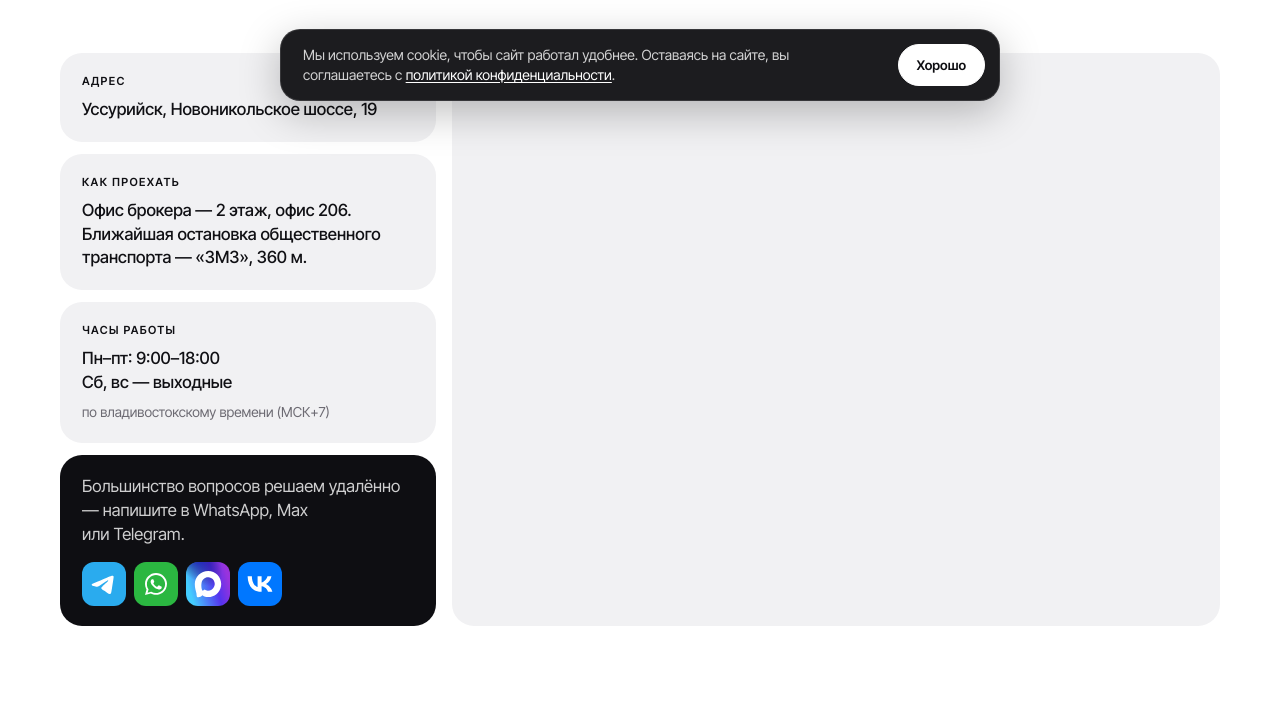
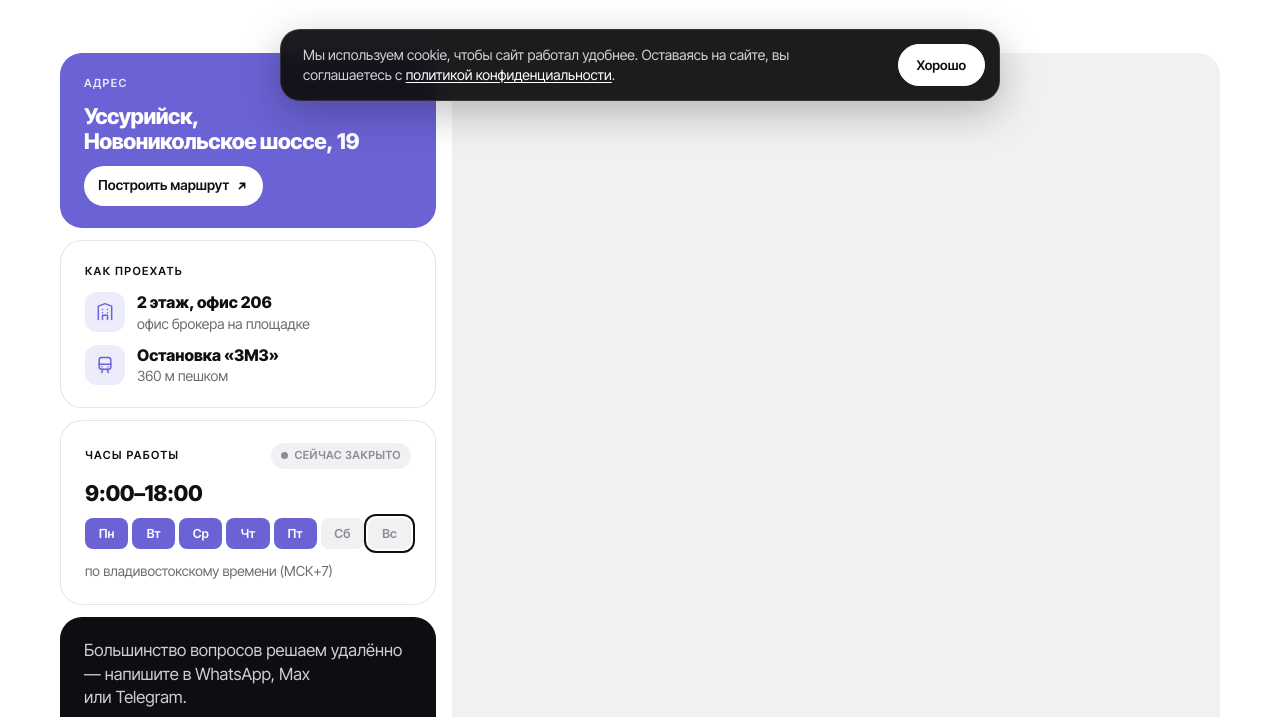
Before and after one commit to Ivanweb1/dvbr-competitors, a plain HTML site: page home/kontakty.html in a window 1280 px wide. Shown: the part 683-1400 px from the top of the page. Drawn offline with Linux system fonts and the light colour scheme.

Commit message:
Контакты: карточки адреса, проезда и часов
Co-Authored-By: Claude Opus 5.5 <noreply@anthropic.com>

```diff
--- a/home/assets/css/main.css
+++ b/home/assets/css/main.css
@@ -1312,3 +1312,28 @@ html[data-font="unbounded"] .hs-cell strong, html[data-font="oswald"] .hs-cell s
 .ct-info { grid-template-rows: auto auto auto 1fr; }
 .ct-item--dark { align-content: space-between; }
 @media (max-width: 1000px) { .ct-info { grid-template-rows: none; } }
+/* Контакты v2: фиолетовый адрес, белые карточки с рамкой, иконки, неделя и статус «открыто» */
+.ct-info { gap: 12px; }
+.ct-item { gap: 12px; padding: 22px 24px; }
+.ct-item .hs-label { display: flex; justify-content: space-between; align-items: center; gap: 10px; margin: 0; }
+.ct-big { font-family: var(--title); font-size: clamp(1.3rem, 1.7vw, 1.65rem) !important; font-weight: 800 !important; line-height: 1.15 !important; letter-spacing: -.02em; }
+.ct-item--accent { color: #fff; background: var(--purple); }
+.ct-item--accent .hs-label { opacity: .85; }
+.ct-route { display: inline-flex; align-items: center; gap: 6px; justify-self: start; padding: 9px 14px; border-radius: 999px; color: var(--ink); background: #fff; font-size: .86rem; font-weight: 600; transition: transform .2s; }
+.ct-route:hover { transform: translateY(-2px); }
+.ct-route svg { width: 14px; height: 14px; fill: none; stroke: currentColor; stroke-width: 1.8; stroke-linecap: round; }
+.ct-item--line { border: 1px solid rgba(0,0,0,.1); background: #fff; }
+.ct-how { display: grid; gap: 12px; margin: 0; padding: 0; list-style: none; }
+.ct-how li { display: flex; align-items: center; gap: 12px; }
+.ct-how i { display: grid; place-items: center; flex: none; width: 40px; height: 40px; border-radius: 12px; color: var(--purple); background: rgba(107,98,213,.12); }
+.ct-how svg { width: 20px; height: 20px; fill: none; stroke: currentColor; stroke-width: 1.8; stroke-linecap: round; stroke-linejoin: round; }
+.ct-how span { display: grid; color: #6d6b73; font-size: .88rem; line-height: 1.35; }
+.ct-how b { color: var(--ink); font-size: 1rem; }
+.ct-week { display: grid; grid-template-columns: repeat(7, 1fr); gap: 4px; margin: 0; padding: 0; list-style: none; }
+.ct-week li { padding: 6px 0; border-radius: 8px; color: #fff; background: var(--purple); font-size: .78rem; font-weight: 600; text-align: center; }
+.ct-week li.off { color: #8d8b93; background: var(--card); }
+.ct-week li.is-today { box-shadow: 0 0 0 2px #fff, 0 0 0 4px var(--ink); }
+.ct-status { display: inline-flex; align-items: center; gap: 6px; padding: 4px 10px; border-radius: 999px; color: #8d8b93; background: var(--card); font-size: .7rem; font-style: normal; letter-spacing: .04em; }
+.ct-status::before { content: ""; width: 7px; height: 7px; border-radius: 50%; background: currentColor; }
+.ct-status.is-open { color: #1f9d55; background: rgba(31,157,85,.12); }
+.ct-status[hidden] { display: none; }
--- a/home/assets/js/main.js
+++ b/home/assets/js/main.js
@@ -344,3 +344,19 @@ if (reducedMotion || !('IntersectionObserver' in window)) {
   }, { rootMargin: '0px 0px -70% 0px' });
   byId.forEach((_, id) => { const h = document.getElementById(id); if (h) io.observe(h); });
 })();
+
+// Контакты: «Сейчас открыто / закрыто» по владивостокскому времени (пн–пт 9:00–18:00) и подсветка сегодняшнего дня
+(() => {
+  const box = document.querySelector('[data-open-hours]');
+  if (!box) return;
+  const parts = new Intl.DateTimeFormat('en-GB', { timeZone: 'Asia/Vladivostok', weekday: 'short', hour: 'numeric', minute: 'numeric', hourCycle: 'h23' })
+    .formatToParts(new Date()).reduce((o, p) => (o[p.type] = p.value, o), {});
+  const day = ['Mon', 'Tue', 'Wed', 'Thu', 'Fri', 'Sat', 'Sun'].indexOf(parts.weekday);
+  const mins = +parts.hour * 60 + +parts.minute;
+  const open = day >= 0 && day < 5 && mins >= 540 && mins < 1080;
+  const status = box.querySelector('[data-open-status]');
+  status.textContent = open ? 'Сейчас открыто' : 'Сейчас закрыто';
+  status.classList.toggle('is-open', open);
+  status.hidden = false;
+  box.querySelectorAll('.ct-week li')[day]?.classList.add('is-today');
+})();
--- a/home/kontakty.html
+++ b/home/kontakty.html
@@ -9,8 +9,8 @@
   <link rel="preconnect" href="https://fonts.googleapis.com">
   <link rel="preconnect" href="https://fonts.gstatic.com" crossorigin>
   <link href="https://fonts.googleapis.com/css2?family=Inter+Tight:wght@400;500;600;800;900&amp;display=swap" rel="stylesheet">
-  <link rel="stylesheet" href="assets/css/main.css?v=104">
-  <script src="assets/js/main.js?v=14" defer></script>
+  <link rel="stylesheet" href="assets/css/main.css?v=105">
+  <script src="assets/js/main.js?v=15" defer></script>
   <script type="application/ld+json">{"@context": "https://schema.org", "@type": "LocalBusiness", "name": "Восточный Брокер", "url": "https://dvbr.ru", "telephone": ["+7 902 525-77-77", "8 800 700-50-25"], "address": {"@type": "PostalAddress", "addressLocality": "Уссурийск", "streetAddress": "Новоникольское шоссе, 19", "addressCountry": "RU"}, "openingHours": "Mo-Fr 09:00-18:00", "hasMap": "https://yandex.ru/maps/org/vostochny_broker/118152258402/"}</script>
   <script type="application/ld+json">{"@context": "https://schema.org", "@type": "BreadcrumbList", "itemListElement": [{"@type": "ListItem", "position": 1, "name": "Главная", "item": "https://dvbr.ru/"}, {"@type": "ListItem", "position": 2, "name": "Контакты", "item": "https://dvbr.ru/kontakty"}]}</script>
 </head>
@@ -68,17 +68,23 @@
         </div>
         <div class="ct-grid">
           <div class="ct-info">
-            <div class="ct-item">
+            <div class="ct-item ct-item--accent">
               <span class="hs-label">Адрес</span>
-              <p>Уссурийск, Новоникольское шоссе, 19</p>
+              <p class="ct-big">Уссурийск,<br>Новоникольское шоссе,&nbsp;19</p>
+              <a class="ct-route" href="https://yandex.ru/maps/org/vostochny_broker/118152258402/" target="_blank" rel="noopener">Построить маршрут<svg viewBox="0 0 16 16" aria-hidden="true"><path d="M5 11l6-6M6 5h5v5"/></svg></a>
             </div>
-            <div class="ct-item">
+            <div class="ct-item ct-item--line">
               <span class="hs-label">Как проехать</span>
-              <p>Офис брокера — 2 этаж, офис 206. Ближайшая остановка общественного транспорта — «ЗМЗ», 360 м.</p>
+              <ul class="ct-how">
+                <li><i aria-hidden="true"><svg viewBox="0 0 24 24"><path d="M4 21V5l8-3 8 3v16M9 21v-5h6v5M9 9h.01M15 9h.01M9 13h.01M15 13h.01"/></svg></i><span><b>2 этаж, офис 206</b>офис брокера на&nbsp;площадке</span></li>
+                <li><i aria-hidden="true"><svg viewBox="0 0 24 24"><rect x="5" y="3" width="14" height="14" rx="3"/><path d="M5 11h14M8 21l1.5-4M16 21l-1.5-4M8.5 14h.01M15.5 14h.01"/></svg></i><span><b>Остановка «ЗМЗ»</b>360&nbsp;м пешком</span></li>
+              </ul>
             </div>
-            <div class="ct-item">
-              <span class="hs-label">Часы работы</span>
-              <p>Пн–пт: 9:00–18:00<br>Сб, вс — выходные</p><small class="ct-note">по&nbsp;владивостокскому времени (МСК+7)</small>
+            <div class="ct-item ct-item--line" data-open-hours>
+              <span class="hs-label">Часы работы <em class="ct-status" data-open-status hidden></em></span>
+              <p class="ct-big">9:00–18:00</p>
+              <ol class="ct-week" aria-label="Пн–пт рабочие, сб и вс выходные"><li>Пн</li><li>Вт</li><li>Ср</li><li>Чт</li><li>Пт</li><li class="off">Сб</li><li class="off">Вс</li></ol>
+              <small class="ct-note">по&nbsp;владивостокскому времени (МСК+7)</small>
             </div>
             <div class="ct-item ct-item--dark">
               <p>Большинство вопросов решаем удалённо — напишите в&nbsp;WhatsApp, Max или&nbsp;Telegram.</p>
```
Also changed, not shown: home/404.html (+2 -2 lines), home/index.html (+2 -2 lines), home/novost.html (+2 -2 lines), home/novosti.html (+2 -2 lines), home/o-kompanii.html (+2 -2 lines), home/politika.html (+2 -2 lines), home/spasibo.html (+2 -2 lines), home/stati.html (+2 -2 lines), home/statya.html (+2 -2 lines), home/video.html (+2 -2 lines), home/vopros-otvet.html (+2 -2 lines).
